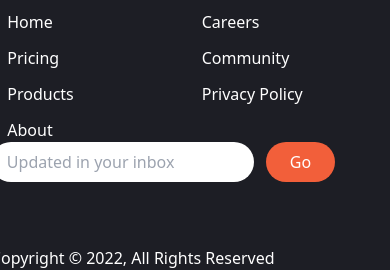
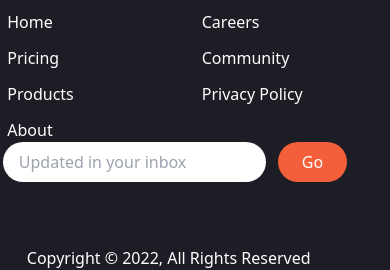
Before and after one commit to cybermicheal47/LandingPage, a website: page index.html in a window 390 px wide. Shown: the part 3503-3773 px from the top of the page. Drawn offline with Linux system fonts and the light colour scheme.

Commit message:
fixed the copyright responsiveness

```diff
--- a/index.html
+++ b/index.html
@@ -412,7 +412,7 @@
 
 
 
-        <div class="flex flex-col justify-between mr-16">
+        <div class="flex flex-col justify-between mr-10">
             <form>
               <div class="flex space-x-3">
                 <input
@@ -430,7 +430,7 @@
 
 
 
-            <div class=" text-white md:block mt-16">
+            <div class="ml-6 text-white md:block mt-16 ">
               Copyright &copy; 2022, All Rights Reserved
             </div>
       </div>
--- a/package.json
+++ b/package.json
@@ -6,12 +6,14 @@
   "scripts": {
     "build": "tailwindcss -i ./input.css -o ./css/main.css",
     "watch": "tailwindcss -i ./input.css -o ./css/main.css --watch"
-
   },
   "keywords": [],
   "author": "",
   "license": "ISC",
   "devDependencies": {
     "tailwindcss": "^3.3.2"
+  },
+  "dependencies": {
+    "gh-pages": "^5.0.0"
   }
 }
```
Also changed, not shown: css/main.css, 1 other file.
